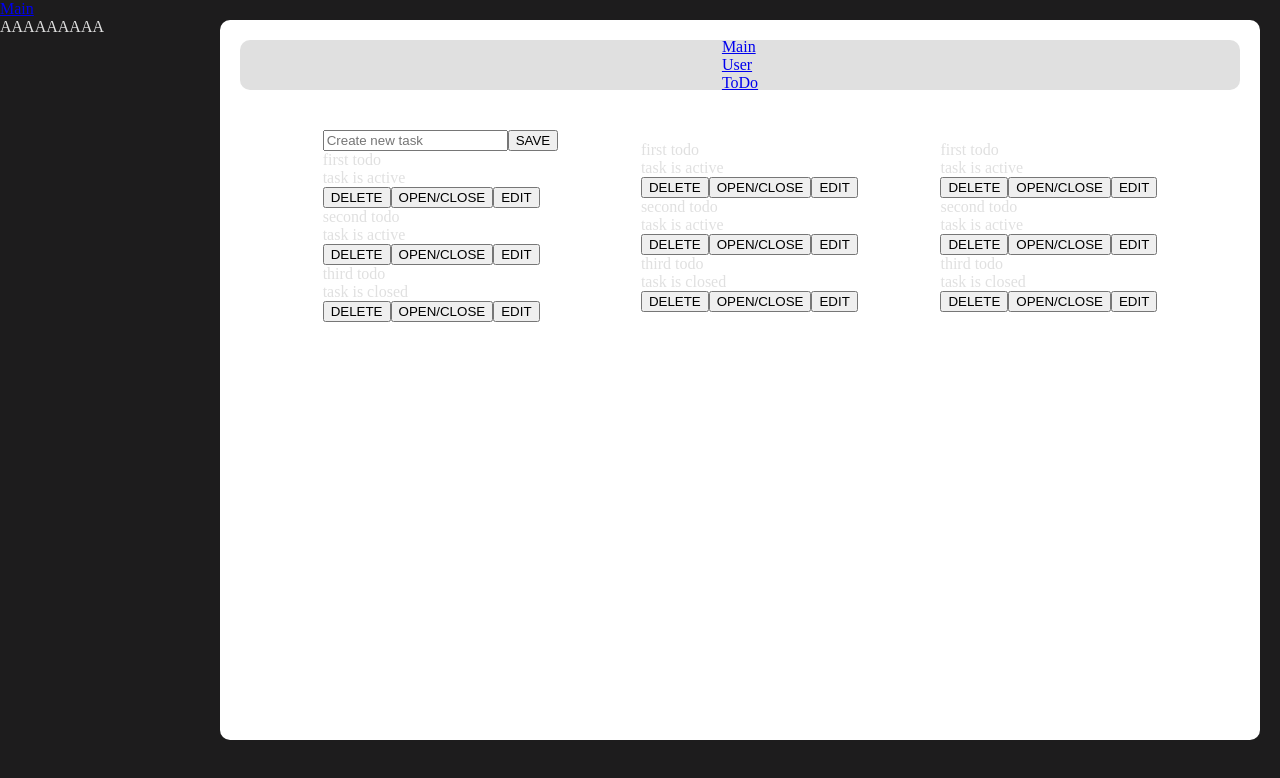
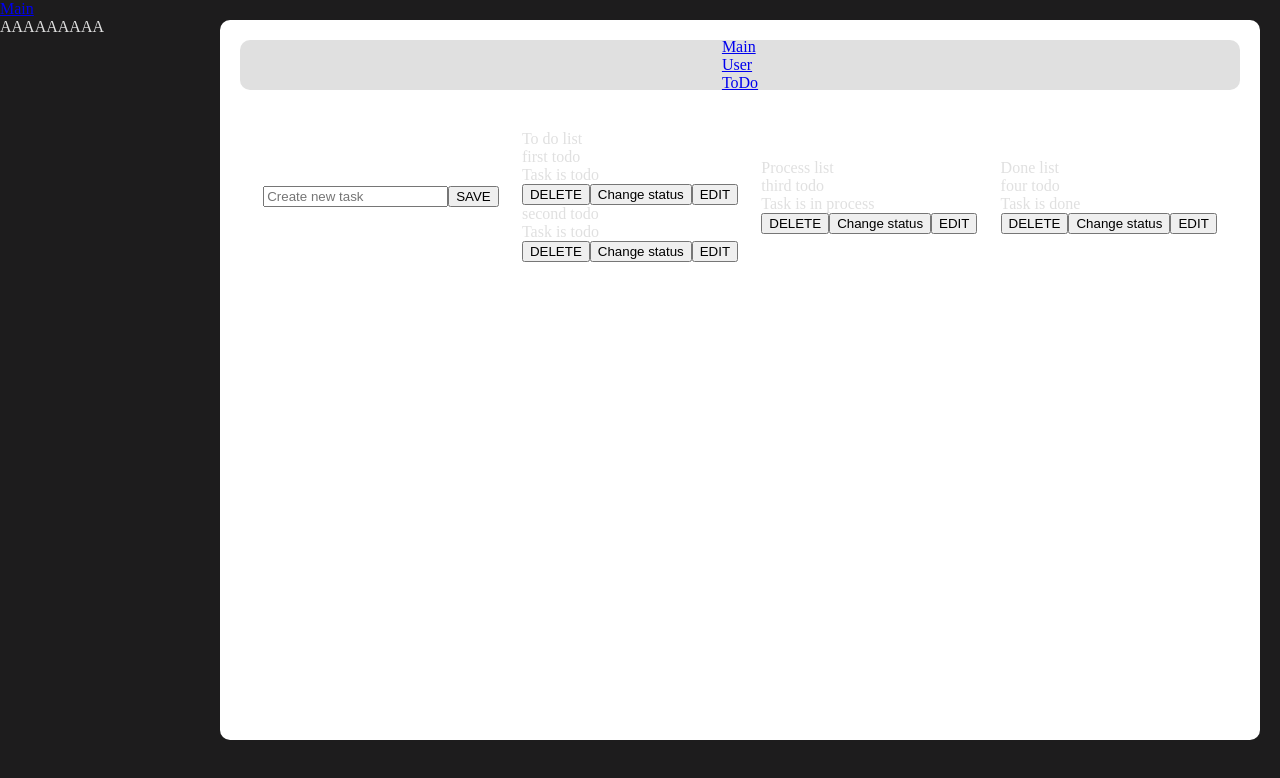
Before and after one commit to mariiawebdeveloper/todoplanner, a React (Create React App) app: page /todo in a window 1280 px wide. Shown: the top 778 px of the page. Built offline with nearby package versions, Linux system fonts and the light colour scheme.

Commit message:
add todo cards drag and drop

```diff
--- a/package.json
+++ b/package.json
@@ -7,10 +7,13 @@
     "@testing-library/react": "^13.4.0",
     "@testing-library/user-event": "^13.5.0",
     "react": "^18.2.0",
+    "react-dnd": "^16.0.1",
+    "react-dnd-html5-backend": "^16.0.1",
     "react-dom": "^18.2.0",
     "react-router": "^6.21.0",
     "react-router-dom": "^6.21.0",
     "react-scripts": "5.0.1",
+    "uuid": "^9.0.1",
     "web-vitals": "^2.1.4"
   },
   "scripts": {
--- a/src/components/tasks/AddToDoList.jsx
+++ b/src/components/tasks/AddToDoList.jsx
@@ -1,27 +1,30 @@
-import React, {useState} from 'react';
-import * as uuid from "uuid";
+import React, { useState } from 'react';
+import { v4 as uuidv4 } from 'uuid'; // Import uuid using v4 alias
 
+function AddToDoList({ todo, setTodo }) {
+    const [value, setValue] = useState('');
 
-function AddToDoList({todo, setTodo}) {
+    function saveTodo() {
+        setTodo((prevTodo) => [
+            ...prevTodo,
+            {
+                id: uuidv4(),
+                order: prevTodo.length,
+                title: value,
+                status: 'to do',
 
-    const [value, setValue] = useState('')
-    function saveTodo() {
-
-        setTodo(
-            [...todo, {
-                id: uuid.v4(),
-                title: value,
-                status: true,
-                order: todo.length
-            }]
-        )
-        setValue('')
-
+            }
+        ]);
+        setValue('');
     }
 
     return (
         <div>
-            <input placeholder='Create new task' value={value} onChange={(e) => setValue(e.target.value)}/>
+            <input
+                placeholder="Create new task"
+                value={value}
+                onChange={(e) => setValue(e.target.value)}
+            />
             <button onClick={saveTodo}>SAVE</button>
         </div>
     );
--- a/src/components/tasks/TaskPage.jsx
+++ b/src/components/tasks/TaskPage.jsx
@@ -1,4 +1,4 @@
-import React, {useState} from 'react';
+import React, { useState } from 'react';
 import AddToDoList from "./AddToDoList";
 import ToDo from "./ToDo";
 
@@ -8,46 +8,71 @@
             id: 2,
             order: 1,
             title: 'second todo',
-            status: true
+            status: 'to do',
         },
         {
             id: 1,
             order: 0,
             title: 'first todo',
-            status: true
+            status: 'to do',
         },
-
         {
             id: 3,
             order: 2,
             title: 'third todo',
-            status: false
+            status: 'in process',
+        },
+        {
+            id: 4,
+            order: 1,
+            title: 'four todo',
+            status: 'done',
+        },
+    ]);
+
+    const [currentCard, setCurrentCard] = useState(null);
+
+    const toDoTasks = todo.filter((task) => task.status === 'to do');
+    const inProcessTasks = todo.filter((task) => task.status === 'in process');
+    const doneTasks = todo.filter((task) => task.status === 'done');
+
+    console.log("To Do Tasks:", toDoTasks);
+    console.log("ToDo Props:", todo);
+
+    function dropHandler(e, targetStatus) {
+        e.preventDefault();
+        if (currentCard) {
+            const updatedTodo = todo.map((item) => {
+                if (item.id === currentCard.id) {
+                    return { ...item, status: targetStatus };
+                }
+                return item;
+            });
+            setTodo(updatedTodo);
         }
-    ])
-    const [currentCard, setCurrentCard] = useState(null)
+    }
 
     return (
         <div className={'todo-cont'}>
-            <div className='main-location'>
+            <AddToDoList todo={toDoTasks} setTodo={setTodo} status="to do" />
+            <div className='main-location' onDragOver={(e) => e.preventDefault()} onDrop={(e) => dropHandler(e, 'to do')}>
+                <div> To do list</div>
                 <div className='item'>
-                    <AddToDoList todo={todo} setTodo={setTodo}/>
-                    <ToDo todo={todo} setTodo={setTodo} currentCard={currentCard} setCurrentCard={setCurrentCard}/>
+                    <ToDo todo={toDoTasks} setTodo={setTodo} currentCard={currentCard} setCurrentCard={setCurrentCard} />
                 </div>
-
             </div>
-            <div className='main-location'>
+            <div className='main-location' onDragOver={(e) => e.preventDefault()} onDrop={(e) => dropHandler(e, 'in process')}>
+                <div> Process list</div>
                 <div className='item'>
-                    <ToDo todo={todo} setTodo={setTodo} currentCard={currentCard} setCurrentCard={setCurrentCard}/>
+                    <ToDo todo={inProcessTasks} setTodo={setTodo} currentCard={currentCard} setCurrentCard={setCurrentCard} />
                 </div>
-
             </div>
-            <div className='main-location'>
+            <div className='main-location' onDragOver={(e) => e.preventDefault()} onDrop={(e) => dropHandler(e, 'done')}>
+                <div> Done list</div>
                 <div className='item'>
-                    <ToDo todo={todo} setTodo={setTodo} currentCard={currentCard} setCurrentCard={setCurrentCard}/>
+                    <ToDo todo={doneTasks} setTodo={setTodo} currentCard={currentCard} setCurrentCard={setCurrentCard} />
                 </div>
-
             </div>
-
         </div>
     );
 }
--- a/src/components/tasks/ToDo.jsx
+++ b/src/components/tasks/ToDo.jsx
@@ -1,118 +1,140 @@
 import React, {useState} from 'react';
-import './tod.css'
+import './tod.css';
 
-function ToDo({todo, setTodo, currentCard, setCurrentCard}) {
-    const [edit, setEdit] = useState(null)
-    const [value, setValue] = useState('')
+function ToDo({ todo, setTodo, currentCard, setCurrentCard }) {
+    const [edit, setEdit] = useState(null);
+    const [value, setValue] = useState('');
 
     function dragStartHandler(e, item) {
-        setCurrentCard(item)
+        setCurrentCard(item);
     }
 
-    function dragEndHandler(e) {
+    function dragEndHandler(e) {}
 
-
+    function dragOverHandler(e) {
+        e.preventDefault();
     }
 
-    function dragOverHandler(e) {
-        e.preventDefault()
-
+    function dropHandler(e, targetStatus) {
+        e.preventDefault();
+        setTodo((prevTodo) => {
+            return prevTodo.map((card) => {
+                if (card.id === currentCard.id) {
+                    return {...card, status: targetStatus};
+                } else if (card.id === currentCard.id) {
+                    let item;
+                    return {...card, order: item.order};
+                }
+                return card;
+            });
+        });
     }
 
-    function dropHandler(e, item) {
-        e.preventDefault()
-        setTodo(todo.map(card => {
-            if (card.id === item.id) {
-                return {...card, order: currentCard.order}
-            } else if (card.id === currentCard.id) {
-                return {...card, order: item.order}
-            }
-            return card
-        }))
-    }
-/**
- * sort cards*/
     const sortCards = (itemA, itemB) => {
         if (itemA.order > itemB.order) {
-            return 1
+            return 1;
         } else {
-            return -1
+            return -1;
         }
-    }
+    };
 
     function deleteTodo(id) {
-        let newTodo = [...todo].filter(item => item.id !== id)
-        setTodo(newTodo)
+        let newTodo = [...todo].filter((item) => item.id !== id);
+        setTodo(newTodo);
     }
 
     function statusTodo(id) {
-        let newTodo = [...todo].filter(item => {
+        const transitionTime = 2000;
+        const interval = 100;
+
+        const steps = transitionTime / interval;
+        const initialOrder = todo.find((item) => item.id === id).order;
+
+        let currentStep = 0;
+
+        const intervalId = setInterval(() => {
+            setTodo((prevTodo) => {
+                const updatedTodo = prevTodo.map((item) => {
                     if (item.id === id) {
-                item.status = !item.status
-                console.log(todo)
+                        const newOrder = initialOrder + (currentStep / steps);
+                        return { ...item, order: newOrder };
                     }
-            return item
-        })
-        setTodo(newTodo)
+                    return item;
+                });
+                return updatedTodo;
+            });
 
+            currentStep++;
+
+            if (currentStep >= steps) {
+                clearInterval(intervalId);
+
+                setTodo((prevTodo) => {
+                    const updatedTodo = prevTodo.map((item) => {
+                        if (item.id === id) {
+                            return { ...item, status: 'done', order: initialOrder + 1 };
+                        }
+                        return item;
+                    });
+                    return updatedTodo;
+                });
+            }
+        }, interval);
     }
 
     function editTodo(id, title) {
-        setEdit(id)
-        setValue(title)
-
+        setEdit(id);
+        setValue(title);
     }
 
     function saveTodo(id) {
-
-        let newTodo = [...todo].map(item => {
+        let newTodo = [...todo].map((item) => {
             if (item.id === id) {
-                item.title = value
+                item.title = value;
             }
-            return item
-        })
-        setTodo(newTodo)
-        setEdit(null)
+            return item;
+        });
+        setTodo(newTodo);
+        setEdit(null);
     }
 
-
-
     return (
-        <div>{
-            todo.sort(sortCards).map(item => (
-
-                    <div draggable={true}
+        <div>
+            {todo.sort(sortCards).map((item) => (
+                <div
+                    key={item.id}
+                    draggable={true}
                     onDragStart={(e) => dragStartHandler(e, item)}
                     onDragLeave={(e) => dragEndHandler(e)}
                     onDragEnd={(e) => dragEndHandler(e)}
                     onDragOver={(e) => dragOverHandler(e)}
-                         onDrop={(e) => dropHandler(e, item)}
-                         className={item.status === true ? 'item-active' : 'item-closed'} key={item.id}>
-                        <div className='item-location'>{
-                            edit === item.id ?
+                    onDrop={(e) => dropHandler(e, 'to do')} // Замени 'to do' на соответствующий статус
+                    className={item.status === true ? 'item-active' : 'item-closed'}
+                >
+                    <div className='item-location'>
+                        {edit === item.id ? (
                             <div>
-                                    <input value={value} onChange={(e) => setValue(e.target.value)}/>
-                                </div> : <div>{item.title} </div>
-                        }
-                            {
-                                item.status === true ? <div>task is active</div> : <div>task is closed</div>
-                            }
+                                <input value={value} onChange={(e) => setValue(e.target.value)} />
                             </div>
-                        {
-                            edit === item.id ? <div>
+                        ) : (
+                            <div>{item.title} </div>
+                        )}
+                        {/* Используй динамический текст в зависимости от статуса */}
+                        <div>{`Task is ${item.status === 'to do' ? 'todo' : item.status}`}</div>
+                    </div>
+                    {edit === item.id ? (
+                        <div>
                             <button onClick={() => saveTodo(item.id)}>Ok</button>
-                            </div> : <div className='button-location'>
+                        </div>
+                    ) : (
+                        <div className='button-location'>
                             <button onClick={() => deleteTodo(item.id)}>DELETE</button>
-                                <button onClick={() => statusTodo(item.id)}>OPEN/CLOSE</button>
+                            <button onClick={() => statusTodo(item.id)}>Change status</button>
                             <button onClick={() => editTodo(item.id, item.title)}>EDIT</button>
                         </div>
-                        }
-
-
+                    )}
                 </div>
-                )
-            )
-        }
+            ))}
         </div>
     );
 }
```
Also changed, not shown: 1 other file (tests, documents, lock files or other folders). Lines whose indentation alone changed are shown as unchanged.
